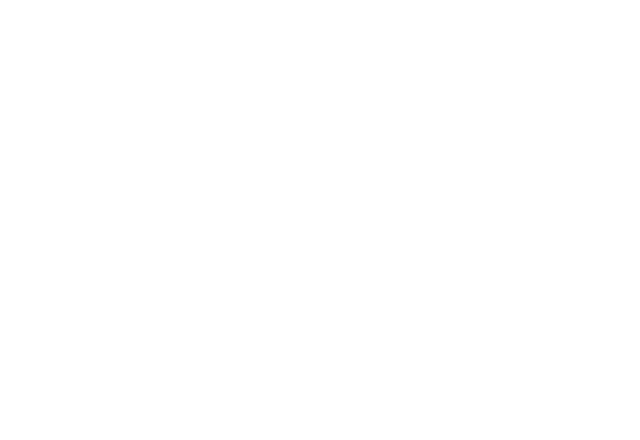
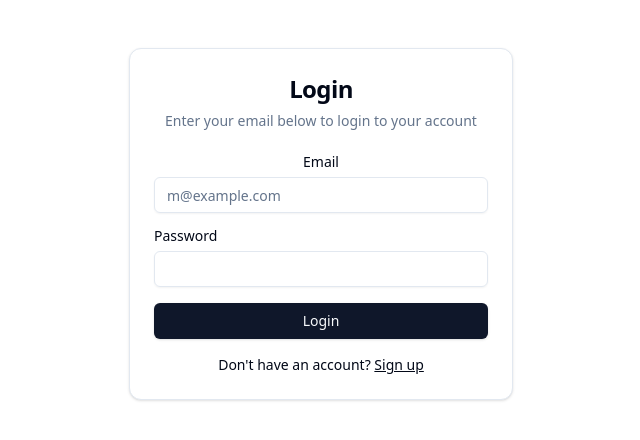
Before and after one commit to bfcxfm/BBT-Merch, a React (Vite) app: page /login in a window 1280 px wide. Before the commit this address had no page. Shown: the top 440 px of the page, without its empty margins (319-959 px from the left). Built offline with nearby package versions, Linux system fonts and the light colour scheme; a web font is replaced by a local one.

Commit message:
Update LoginForm

```diff
--- a/src/components/LoginForm.jsx
+++ b/src/components/LoginForm.jsx
@@ -18,6 +18,7 @@
   checkPermission,
 } from "/service/users";
 import { hashDataWithSaltRounds, storeToken } from "/util/security";
+import { useState } from "react";
 
 export default function LoginForm() {
   const [formState, setFormState] = useState({});
@@ -41,16 +42,18 @@
       console.log(formData);
       // get user salt and iterations from database
       const loginDetails = await getLoginDetails(formData.email);
-      console.log(loginDetails);
+      console.log(loginDetails.data.salt);
       const hashedPassword = hashDataWithSaltRounds(
         formData.password,
-        loginDetails.salt,
-        loginDetails.iterations
+        loginDetails.data.salt,
+        loginDetails.data.iterations
       );
+      console.log(hashedPassword);
       formData.password = hashedPassword;
       console.log(formData);
       const token = await loginUser(formData);
       // store token in localStorage
+      console.log(token);
       storeToken(token);
       // Baby step!
     } catch (e) {
@@ -74,12 +77,14 @@
         </CardDescription>
       </CardHeader>
       <CardContent>
+        <form autoComplete="off" onSubmit={handleSubmit}>
           <div className="grid gap-4">
             <div className="grid gap-2">
               <Label htmlFor="email">Email</Label>
               <Input
                 id="email"
                 type="email"
+                name="email"
                 placeholder="m@example.com"
                 onChange={handleChange}
                 required
@@ -100,7 +105,14 @@
             <Button type="submit" className="w-full">
               Login
             </Button>
+            {/* <button type="submit" onClick={handleCheckLogin}>
+              Check Login
+            </button>
+            <button type="submit" onClick={handleCheckPermission}>
+              Check Permissions
+            </button> */}
           </div>
+        </form>
         <div className="mt-4 text-center text-sm">
           Don&apos;t have an account?{" "}
           <Link to="/signup" className="underline">
```
Lines whose indentation alone changed are shown as unchanged.
